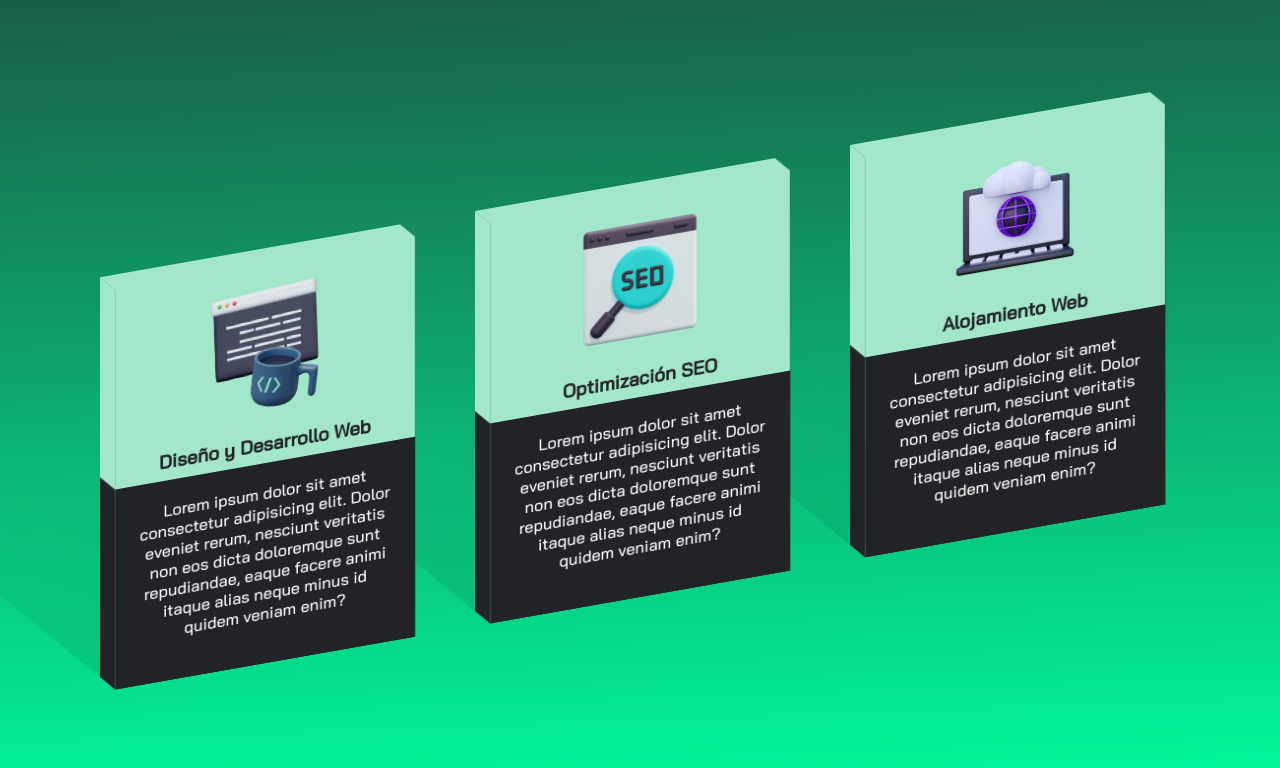
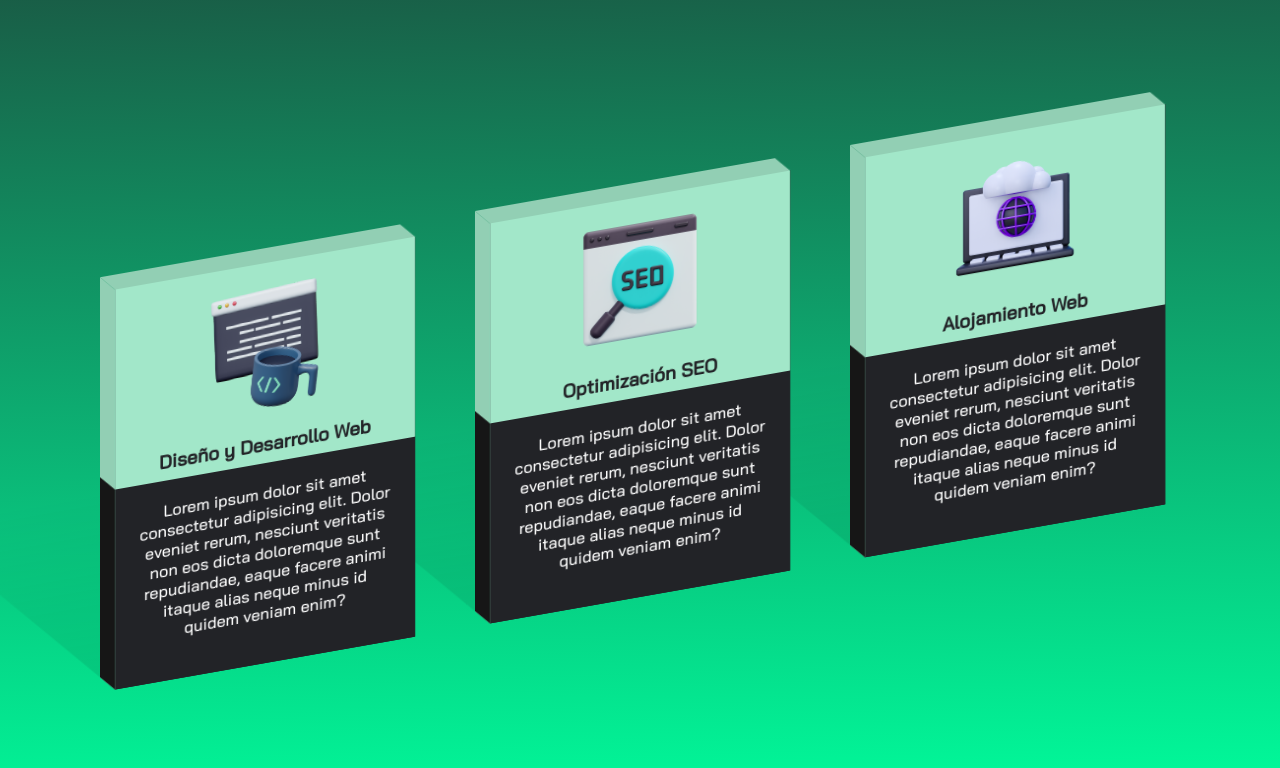
Before and after one commit to Luchovilla7/pixelpair, a plain HTML site: page index.html in a window 1280 px wide. Shown: the part 746-1514 px from the top of the page. Drawn offline with nearby package versions, Linux system fonts and the light colour scheme; a script that the page names is missing.

Commit message:
edit border services card

```diff
--- a/css/style.css
+++ b/css/style.css
@@ -228,7 +228,7 @@ div h2 {
     left: 0;
     width: 100%;
     height: 15px;
-    background: var(--second-color);
+    background: #92cfb4;
     transform-origin: bottom;
     transform: skewX(45deg);
     transition: 0.5s;
@@ -241,11 +241,11 @@ div h2 {
     left: -15px;
     width: 15px;
     height: 50%;
-    background: var(--second-color);
+    background: #92cfb4;
     transform-origin: left;
     transform: skewY(45deg);
     transition: 0.5s;
-    border-bottom: 200px solid var(--bg-color);
+    border-bottom: 200px solid #161616;
 }
 
 .container .card:hover {
```
